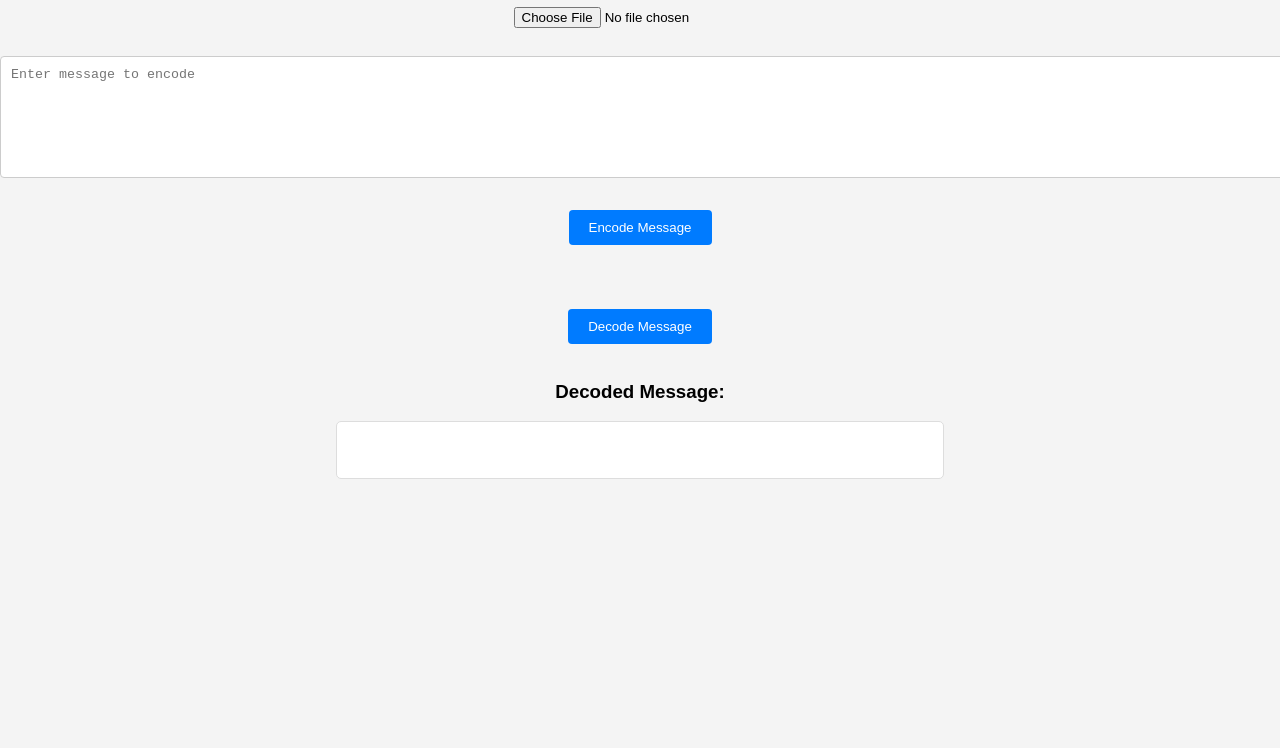
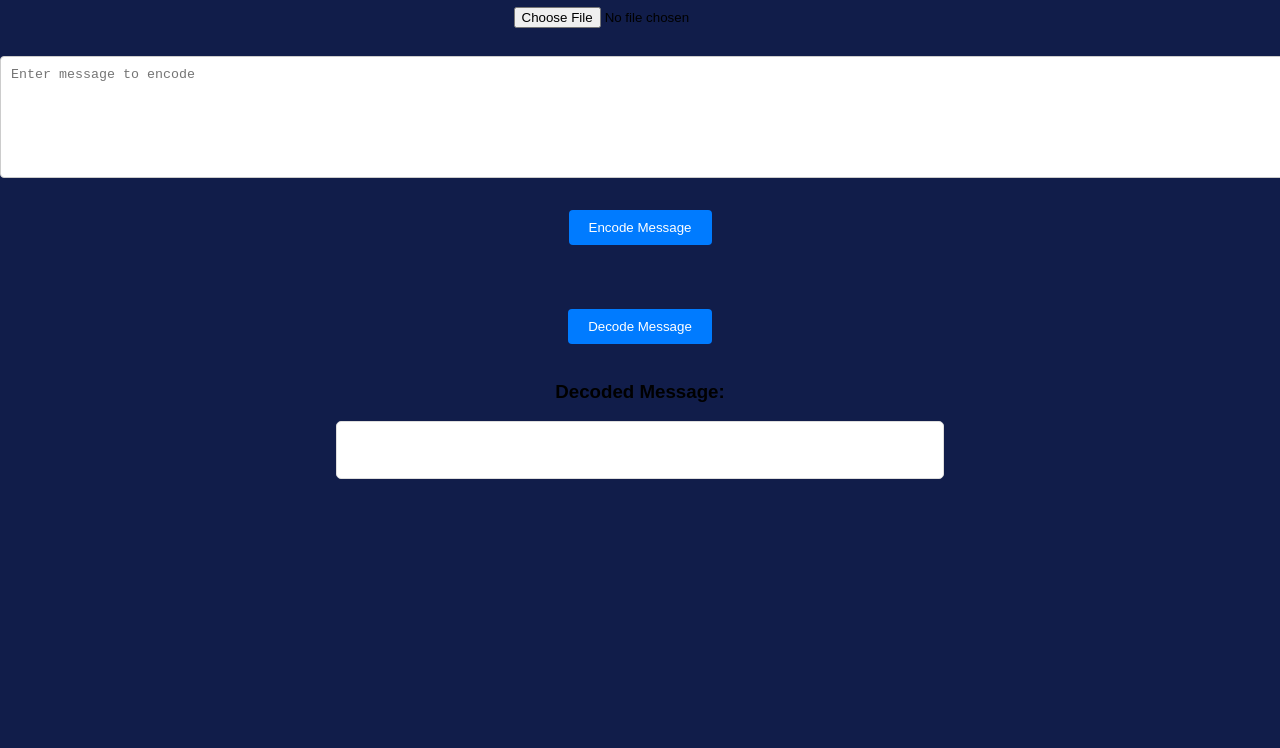
Before and after one commit to devataji/stenography-, a plain HTML site: page index.html in a window 1280 px wide. Shown: the part 73-821 px from the top of the page. Drawn offline with Linux system fonts and the light colour scheme.

Commit message:
Update style.css

```diff
--- a/style.css
+++ b/style.css
@@ -1,6 +1,6 @@
 body {
     font-family: Arial, sans-serif;
-    background-color: #f4f4f4;
+    background-color: #111D4A;
     justify-content: center;
     text-align: center;
     height: 100vh;
```
